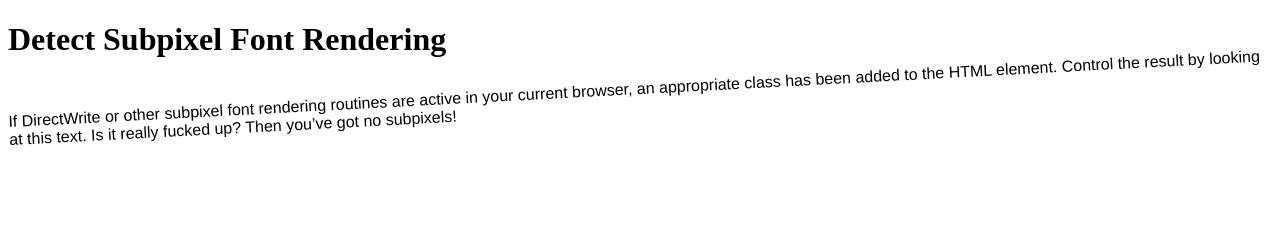
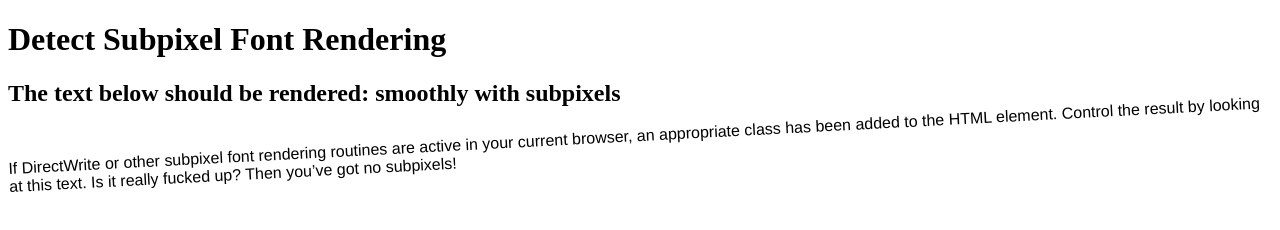
Before and after one commit to gerritvanaaken/subpixeldetect, a plain HTML site: page index.html in a window 1280 px wide. Drawn offline with Linux system fonts and the light colour scheme.

Commit message:
added kind of self-depending text feedback

```diff
--- a/index.html
+++ b/index.html
@@ -14,14 +14,23 @@
 			-ms-transform: rotate(-3deg);
 			transform: rotate(-3deg);
 		}
+        .subpixelfont h2:after {
+            content: "smoothly with subpixels";
+        }
+        .no-subpixelfont h2:after {
+            content: "ugly without subpixels";
+        }
+
 	</style>
 
 </head>
 <body>
 
-<h1>Detect Subpixel Font Rendering</h1>
+	<h1>Detect Subpixel Font Rendering</h1>
 
-<p class="rotateme">If DirectWrite or other subpixel font rendering routines are active in your current browser, an appropriate class has been added to the HTML element. Control the result by looking at this text. Is it really fucked up? Then you’ve got no subpixels!</p>
+	<h2>The text below should be rendered: </h2>
+
+	<p class="rotateme">If DirectWrite or other subpixel font rendering routines are active in your current browser, an appropriate class has been added to the HTML element. Control the result by looking at this text. Is it really fucked up? Then you’ve got no subpixels!</p>
 
 
 <script>
```
